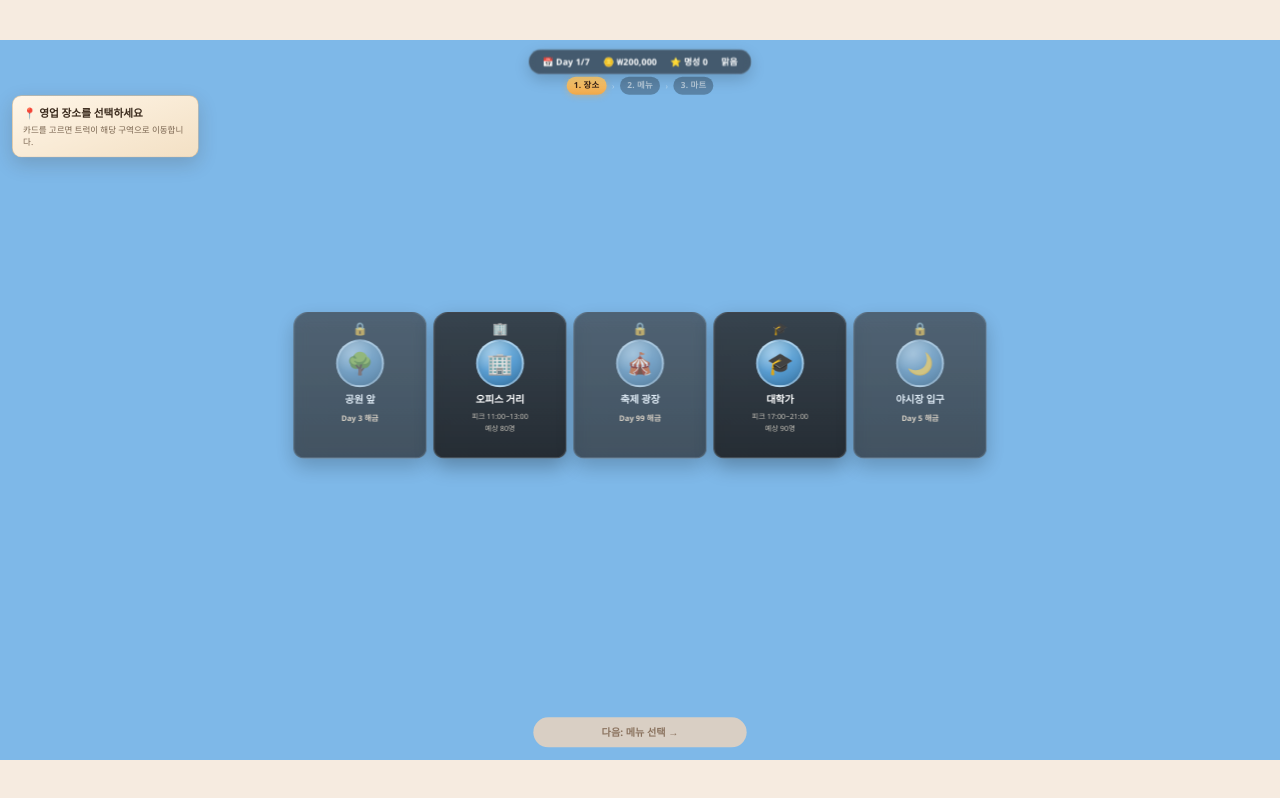
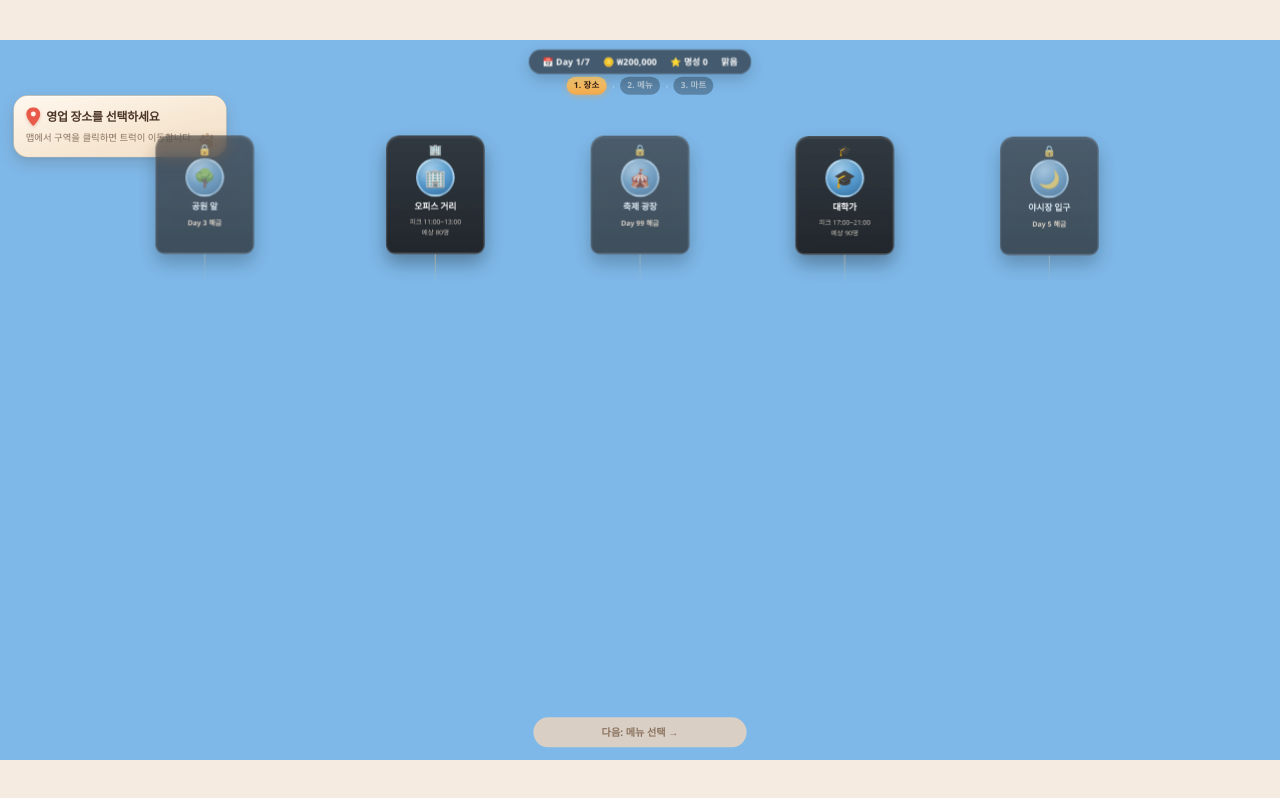
Before and after one commit to TakeOnlyHalf/grill-rush, a React (Vite) app: page / in a window 1280 px wide. Both pictures are taken after a click on the button "처음부터". Built offline with nearby package versions, Linux system fonts and the light colour scheme; no server answers; a web font is replaced by a local one.

Commit message:
장소 선택 UI 실제 해당 배경 위치에 UI 배치

```diff
--- a/src/components/LocationSelectStrip.tsx
+++ b/src/components/LocationSelectStrip.tsx
@@ -1,6 +1,9 @@
+import type { CSSProperties } from 'react'
 import locations from '../data/locations.json'
+import { LOC_CARD_ANCHOR_Y, LOC_X_RATIO } from '../data/locationLayout'
 import { useGame } from '../state/GameContext'
 import { estimateCustomers } from '../state/formulas'
+import type { LocationAnchors } from '../pixi/scenes/PrepLocationScene'
 
 /** 참고 UI와 동일한 표시 순서 */
 const DISPLAY_ORDER = ['park', 'office', 'festival', 'campus', 'night_market'] as const
@@ -8,11 +11,13 @@ const DISPLAY_ORDER = ['park', 'office', 'festival', 'campus', 'night_market'] a
 interface LocationSelectStripProps {
   selectedId: string | null
   onSelect: (locationId: string) => void
+  anchors?: LocationAnchors | null
 }
 
 export default function LocationSelectStrip({
   selectedId,
   onSelect,
+  anchors = null,
 }: LocationSelectStripProps) {
   const { state } = useGame()
 
@@ -22,10 +27,13 @@ export default function LocationSelectStrip({
 
   return (
     <div className="loc-strip" role="listbox" aria-label="영업 장소">
-      {ordered.map((loc) => {
+      {ordered.map((loc, index) => {
         const unlocked = state.unlockedLocations.includes(loc.id)
         const selected = selectedId === loc.id
         const estimated = estimateCustomers(loc.id, state.weather, state.fame)
+        const anchor = anchors?.[loc.id]
+        const xPct = anchor?.xPct ?? (LOC_X_RATIO[loc.id] ?? 0.5) * 100
+        const yPct = anchor?.yPct ?? LOC_CARD_ANCHOR_Y * 100
 
         return (
           <button
@@ -42,6 +50,13 @@ export default function LocationSelectStrip({
             ]
               .filter(Boolean)
               .join(' ')}
+            style={
+              {
+                '--loc-x': `${xPct}%`,
+                '--loc-y': `${yPct}%`,
+                '--float-delay': `${index * 0.35}s`,
+              } as CSSProperties
+            }
             onClick={() => unlocked && onSelect(loc.id)}
           >
             <span className="loc-card-crest" aria-hidden>
@@ -63,6 +78,7 @@ export default function LocationSelectStrip({
               <span className="loc-card-lock">Day {loc.unlockDay} 해금</span>
             )}
 
+            <span className="loc-card-stem" aria-hidden />
             {selected && <span className="loc-card-glow" aria-hidden />}
           </button>
         )
--- /dev/null
+++ b/src/data/locationLayout.ts
@@ -0,0 +1,18 @@
+/** Shared prep-location map anchors (background image space). */
+
+export const LOC_X_RATIO: Record<string, number> = {
+  park: 0.16,
+  office: 0.34,
+  festival: 0.5,
+  campus: 0.66,
+  night_market: 0.82,
+}
+
+/** Road surface Y as a fraction of background height */
+export const ROAD_Y_RATIO = 0.78
+
+/**
+ * Vertical anchor for floating location cards (fraction of overlay height).
+ * Sits just above the truck / road glow so cards feel tethered to each spot.
+ */
+export const LOC_CARD_ANCHOR_Y = 0.56
--- a/src/phases/PrepPhase.tsx
+++ b/src/phases/PrepPhase.tsx
@@ -12,6 +12,7 @@ import {
 } from '../state/formulas'
 import { getWeatherLabel } from '../utils/weather'
 import ingredients from '../data/ingredients.json'
+import type { LocationAnchors } from '../pixi/scenes/PrepLocationScene'
 
 type PrepStep = 'location' | 'menu' | 'market'
 
@@ -67,6 +68,7 @@ export default function PrepPhase() {
   const canStart = state.activeMenus.length > 0
   const [step, setStep] = useState<PrepStep>('location')
   const [locationPicked, setLocationPicked] = useState(false)
+  const [locAnchors, setLocAnchors] = useState<LocationAnchors | null>(null)
   const mapRef = useRef<CityMapHandle | null>(null)
 
   const needed = useMemo(
@@ -102,7 +104,11 @@ export default function PrepPhase() {
         className={`prep-map-layer${showMap ? '' : ' prep-map-layer--hidden'}`}
         aria-hidden={!showMap}
       >
-        <CityMap ref={mapRef} onLocationPick={() => setLocationPicked(true)} />
+        <CityMap
+          ref={mapRef}
+          onLocationPick={() => setLocationPicked(true)}
+          onAnchorsChange={setLocAnchors}
+        />
       </div>
 
       {step === 'location' && (
@@ -110,9 +116,20 @@ export default function PrepPhase() {
           <PrepHud />
           <PrepSteps step="location" />
 
-          <aside className="prep-hint-board">
-            <h3>📍 영업 장소를 선택하세요</h3>
-            <p>카드를 고르면 트럭이 해당 구역으로 이동합니다.</p>
+          <aside className="prep-hint-board" aria-label="장소 선택 안내">
+            <div className="prep-hint-board__title-row">
+              <span className="prep-hint-board__pin" aria-hidden="true">
+                <svg viewBox="0 0 24 32" width="22" height="28" fill="none">
+                  <path
+                    d="M12 0C5.4 0 0 5.2 0 11.6c0 8.2 10.2 18.8 10.6 19.2a1.9 1.9 0 0 0 2.8 0C13.8 30.4 24 19.8 24 11.6 24 5.2 18.6 0 12 0Z"
+                    fill="#e85a4a"
+                  />
+                  <circle cx="12" cy="11.5" r="4.2" fill="#fff6ee" />
+                </svg>
+              </span>
+              <h3>영업 장소를 선택하세요</h3>
+            </div>
+            <p>맵에서 구역을 클릭하면 트럭이 이동합니다.</p>
             {locationPicked && loc && (
               <div className="prep-hint-stats">
                 <span>{loc.description}</span>
@@ -120,12 +137,25 @@ export default function PrepPhase() {
                 <span>자릿세 {loc.rentCost.toLocaleString('ko-KR')}원</span>
               </div>
             )}
+            <span className="prep-hint-board__paw" aria-hidden="true">
+              <svg viewBox="0 0 40 36" width="28" height="25" fill="none">
+                <ellipse cx="11" cy="9" rx="4.2" ry="5.2" fill="#c4a07a" transform="rotate(-18 11 9)" />
+                <ellipse cx="20" cy="5.5" rx="4" ry="5" fill="#c4a07a" />
+                <ellipse cx="29" cy="9" rx="4.2" ry="5.2" fill="#c4a07a" transform="rotate(18 29 9)" />
+                <ellipse cx="6.5" cy="16.5" rx="3.6" ry="4.4" fill="#c4a07a" transform="rotate(-32 6.5 16.5)" />
+                <path
+                  d="M20 14c-7.2 0-12.5 5.2-12.5 11.2 0 4.6 3.6 7.6 8.2 7.6 1.8 0 3.4-.6 4.3-1.6.9 1 2.5 1.6 4.3 1.6 4.6 0 8.2-3 8.2-7.6C32.5 19.2 27.2 14 20 14Z"
+                  fill="#c4a07a"
+                />
+              </svg>
+            </span>
           </aside>
 
           <div className="prep-loc-strip-wrap">
             <LocationSelectStrip
               selectedId={selectedLocId}
               onSelect={handlePickLocation}
+              anchors={locAnchors}
             />
           </div>
 
--- a/src/pixi/scenes/PrepLocationScene.ts
+++ b/src/pixi/scenes/PrepLocationScene.ts
@@ -7,6 +7,7 @@ import {
   type Ticker,
 } from 'pixi.js'
 import { FOOD_TRUCK_ART, READY_PHASE_BG } from '../../utils/assets'
+import { LOC_X_RATIO, ROAD_Y_RATIO } from '../../data/locationLayout'
 
 export interface PrepLocationState {
   selectedLocation: string
@@ -20,27 +21,17 @@ export interface PrepLocationHandle {
   destroy: () => void
 }
 
-/** 배경 이미지 기준 위치별 트럭 X 비율 (왼쪽→오른쪽) */
-const LOC_X_RATIO: Record<string, number> = {
-  park: 0.16,
-  office: 0.34,
-  festival: 0.5,
-  campus: 0.66,
-  night_market: 0.82,
-}
-
-const LOC_IDS = Object.keys(LOC_X_RATIO)
+export type LocationAnchors = Record<string, { xPct: number; yPct: number }>
 
 /** 화면 픽셀 기준 트럭 높이 (월드 스케일과 분리) */
 const TRUCK_SCREEN_H = 260
-/** 도로면 — 배경 높이 대비 비율 */
-const ROAD_Y_RATIO = 0.78
 /** 선택 이펙트는 그대로, 트럭만 살짝 아래 (월드 좌표) */
 const TRUCK_Y_NUDGE = 26
 /** 화면 픽셀 보빙 진폭 — 스케일 밖에서 적용해 계단 현상 방지 */
 const TRUCK_BOB_AMP_PX = 2.2
 const TRUCK_BOB_SPEED = 2.6
 
+const LOC_IDS = Object.keys(LOC_X_RATIO)
 const GLOW = {
   sel: 0xf0a84a,
   selSoft: 0xffd27a,
@@ -55,6 +46,7 @@ export function createPrepLocationScene(
   app: Application,
   initial: PrepLocationState,
   _onSelect: (id: string) => void,
+  onAnchors?: (anchors: LocationAnchors) => void,
 ): PrepLocationHandle {
   const state = { ...initial }
   let locationConfirmed = false
@@ -156,6 +148,21 @@ export function createPrepLocationScene(
     }
   }
 
+  function publishAnchors() {
+    if (!onAnchors || app.screen.width <= 0 || app.screen.height <= 0) return
+    const s = world.scale.x || 1
+    const anchors: LocationAnchors = {}
+    for (const id of LOC_IDS) {
+      const sx = world.x + locationX(id) * s
+      const sy = world.y + roadY() * s
+      anchors[id] = {
+        xPct: (sx / app.screen.width) * 100,
+        yPct: (sy / app.screen.height) * 100,
+      }
+    }
+    onAnchors(anchors)
+  }
+
   function layout() {
     if (!bgSprite.texture || bgSprite.texture.width === 0) return
     bgW = bgSprite.texture.width
@@ -185,6 +192,7 @@ export function createPrepLocationScene(
 
     refreshMarkers()
     syncTruckToScreen(0)
+    publishAnchors()
   }
 
   async function loadArt() {
--- a/src/styles/game.css
+++ b/src/styles/game.css
@@ -871,106 +871,178 @@ body:has(.phase-prep-supply) {
   box-shadow: 0 2px 10px rgba(240, 168, 74, 0.45);
 }
 
-/* ── Location hint board ────────────────────────── */
+/* ── Location hint board (reference card) ───────── */
 .prep-hint-board {
   position: absolute;
   top: 5.2rem;
-  left: 1.1rem;
+  left: 1.25rem;
   z-index: 2;
-  max-width: min(280px, 42vw);
-  padding: 0.85rem 1rem;
-  border-radius: 14px;
-  background: linear-gradient(160deg, #fff6e8 0%, #f3e0c4 100%);
-  border: 1px solid rgba(180, 140, 90, 0.45);
-  box-shadow: 0 10px 28px rgba(60, 40, 20, 0.18);
+  width: min(320px, 34%);
+  padding: 1.05rem 1.2rem 1.15rem 1.1rem;
+  border-radius: 22px;
+  background:
+    linear-gradient(165deg, #fff8ef 0%, #f7e8d4 55%, #f3dfc6 100%);
+  border: 1.5px solid rgba(210, 175, 130, 0.55);
+  box-shadow:
+    0 1px 0 rgba(255, 255, 255, 0.75) inset,
+    0 10px 22px rgba(90, 55, 30, 0.16),
+    0 2px 6px rgba(90, 55, 30, 0.08);
   animation: prep-card-in 300ms ease-out;
 }
 
+.prep-hint-board__title-row {
+  display: flex;
+  align-items: center;
+  gap: 0.55rem;
+  margin-bottom: 0.45rem;
+}
+
+.prep-hint-board__pin {
+  flex-shrink: 0;
+  display: flex;
+  line-height: 0;
+  filter: drop-shadow(0 2px 2px rgba(180, 60, 40, 0.28));
+}
+
 .prep-hint-board h3 {
-  margin: 0 0 0.3rem;
-  font-size: 1rem;
-  color: #3a2a1c;
-}
-
-.prep-hint-board p {
   margin: 0;
-  font-size: 0.8rem;
-  color: #7a6550;
+  font-size: 1.12rem;
+  font-weight: 800;
+  letter-spacing: -0.02em;
+  line-height: 1.25;
+  color: #4a3426;
+}
+
+.prep-hint-board > p {
+  margin: 0;
+  padding-right: 1.6rem;
+  font-size: 0.88rem;
+  font-weight: 500;
+  color: #8a7360;
+  line-height: 1.45;
+}
+
+.prep-hint-board__paw {
+  position: absolute;
+  right: 0.85rem;
+  bottom: 0.7rem;
+  line-height: 0;
+  opacity: 0.72;
+  pointer-events: none;
+}
+
+.prep-hint-stats {
+  display: flex;
+  flex-direction: column;
+  gap: 0.2rem;
+  margin-top: 0.7rem;
+  padding: 0.55rem 0.65rem 0.5rem;
+  padding-right: 2rem;
+  border-radius: 12px;
+  background: rgba(255, 250, 242, 0.65);
+  border: 1px solid rgba(200, 165, 120, 0.35);
+  font-size: 0.78rem;
+  font-weight: 600;
+  color: #5c4a3a;
   line-height: 1.35;
 }
 
-.prep-hint-stats {
-  display: flex;
-  flex-direction: column;
-  gap: 0.15rem;
-  margin-top: 0.55rem;
-  padding-top: 0.5rem;
-  border-top: 1px solid rgba(180, 140, 90, 0.35);
-  font-size: 0.75rem;
-  color: #5a4a3a;
-}
-
-/* ── Location card strip (reference layout) ─────── */
+/* ── Location cards floating above truck spots ──── */
 .prep-loc-strip-wrap {
   position: absolute;
-  left: 50%;
-  top: 48%;
-  transform: translate(-50%, -50%);
-  width: min(1040px, calc(100% - 1.5rem));
+  inset: 0;
   z-index: 2;
-  pointer-events: auto;
+  pointer-events: none;
 }
 
 .loc-strip {
-  display: grid;
-  grid-template-columns: repeat(5, minmax(0, 1fr));
-  gap: 0.65rem;
-  align-items: end;
+  position: absolute;
+  inset: 0;
 }
 
 .loc-card {
-  position: relative;
+  --loc-x: 50%;
+  --loc-y: 56%;
+  --float-delay: 0s;
+  --float-base: 280px;
+  --float-amp: 4px;
+  position: absolute;
+  left: var(--loc-x);
+  top: var(--loc-y);
+  width: 148px;
+  min-height: 178px;
   display: flex;
   flex-direction: column;
   align-items: center;
-  gap: 0.4rem;
-  min-height: 220px;
-  padding: 0.85rem 0.55rem 0.75rem;
-  border: 2px solid rgba(255, 255, 255, 0.12);
-  border-radius: 22px 22px 16px 16px;
+  gap: 0.32rem;
+  padding: 0.7rem 0.45rem 0.65rem;
+  border: 2px solid rgba(255, 255, 255, 0.14);
+  border-radius: 20px 20px 14px 14px;
   background: linear-gradient(
     180deg,
-    rgba(28, 22, 18, 0.72) 0%,
-    rgba(18, 14, 12, 0.82) 100%
+    rgba(28, 22, 18, 0.78) 0%,
+    rgba(18, 14, 12, 0.86) 100%
   );
   backdrop-filter: blur(10px);
   -webkit-backdrop-filter: blur(10px);
   color: #fff;
   cursor: pointer;
   font: inherit;
-  box-shadow: 0 12px 28px rgba(0, 0, 0, 0.28);
+  pointer-events: auto;
+  transform: translate3d(-50%, calc(-100% - var(--float-base)), 0);
+  transform-origin: center bottom;
+  box-shadow:
+    0 14px 28px rgba(0, 0, 0, 0.32),
+    0 2px 0 rgba(255, 255, 255, 0.06) inset;
+  animation: loc-card-float 5.5s ease-in-out infinite;
+  animation-delay: var(--float-delay);
+  will-change: transform;
   transition:
-    transform 160ms ease,
     border-color 160ms ease,
-    box-shadow 160ms ease;
+    box-shadow 160ms ease,
+    filter 160ms ease;
+}
+
+@keyframes loc-card-float {
+  0%,
+  100% {
+    transform: translate3d(-50%, calc(-100% - var(--float-base)), 0);
+  }
+  50% {
+    transform: translate3d(
+      -50%,
+      calc(-100% - var(--float-base) - var(--float-amp)),
+      0
+    );
+  }
 }
 
 .loc-card:hover:not(:disabled) {
-  transform: translateY(-6px);
-  border-color: rgba(255, 210, 120, 0.45);
+  border-color: rgba(255, 210, 120, 0.5);
+  filter: brightness(1.06);
+  animation-play-state: paused;
+  transform: translate3d(
+    -50%,
+    calc(-100% - var(--float-base) - 8px),
+    0
+  );
 }
 
 .loc-card.is-selected {
+  --float-base: 288px;
+  --float-amp: 5px;
   border-color: #f0c14a;
   box-shadow:
     0 0 0 2px rgba(240, 193, 74, 0.35),
-    0 16px 36px rgba(240, 160, 40, 0.35);
+    0 18px 36px rgba(240, 160, 40, 0.38);
   background: linear-gradient(
     180deg,
-    rgba(70, 48, 24, 0.88) 0%,
-    rgba(30, 20, 12, 0.9) 100%
+    rgba(70, 48, 24, 0.9) 0%,
+    rgba(30, 20, 12, 0.92) 100%
   );
-  transform: translateY(-10px) scale(1.03);
+  animation-name: loc-card-float;
+  animation-duration: 6s;
+  z-index: 3;
 }
 
 .loc-card.is-locked {
@@ -979,14 +1051,39 @@ body:has(.phase-prep-supply) {
   filter: grayscale(0.35);
 }
 
+/* Soft tether toward the truck spot below */
+.loc-card-stem {
+  position: absolute;
+  left: 50%;
+  top: calc(100% + 2px);
+  width: 2px;
+  height: 48px;
+  transform: translateX(-50%);
+  background: linear-gradient(
+    180deg,
+    rgba(255, 210, 140, 0.4) 0%,
+    rgba(255, 210, 140, 0) 100%
+  );
+  pointer-events: none;
+}
+
+.loc-card.is-selected .loc-card-stem {
+  height: 56px;
+  background: linear-gradient(
+    180deg,
+    rgba(240, 193, 74, 0.65) 0%,
+    rgba(240, 193, 74, 0) 100%
+  );
+}
+
 .loc-card-crest {
-  font-size: 1.15rem;
+  font-size: 1rem;
   line-height: 1;
 }
 
 .loc-card-thumb {
-  width: 72px;
-  height: 72px;
+  width: 58px;
+  height: 58px;
   border-radius: 50%;
   display: grid;
   place-items: center;
@@ -1005,12 +1102,12 @@ body:has(.phase-prep-supply) {
 }
 
 .loc-card-thumb-emoji {
-  font-size: 2rem;
+  font-size: 1.65rem;
   line-height: 1;
 }
 
 .loc-card-name {
-  font-size: 0.95rem;
+  font-size: 0.82rem;
   font-weight: 800;
   letter-spacing: -0.01em;
   text-align: center;
@@ -1019,19 +1116,19 @@ body:has(.phase-prep-supply) {
 .loc-card-meta {
   display: flex;
   flex-direction: column;
-  gap: 0.1rem;
+  gap: 0.08rem;
   align-items: center;
   text-align: center;
 }
 
 .loc-card-meta small {
-  font-size: 0.68rem;
+  font-size: 0.62rem;
   color: rgba(255, 245, 230, 0.72);
 }
 
 .loc-card-lock {
-  margin-top: 0.15rem;
-  font-size: 0.72rem;
+  margin-top: 0.1rem;
+  font-size: 0.66rem;
   font-weight: 700;
   color: #ffd7a8;
 }
@@ -1791,4 +1888,10 @@ body:has(.phase-prep-supply) {
   .vn-slot {
     transition: none;
   }
-}
+
+  .loc-card,
+  .loc-card.is-selected {
+    animation: none;
+    transform: translate3d(-50%, calc(-100% - var(--float-base)), 0);
+  }
+}
```
Also changed, not shown: src/components/CityMap.tsx (+6 -1 lines).
